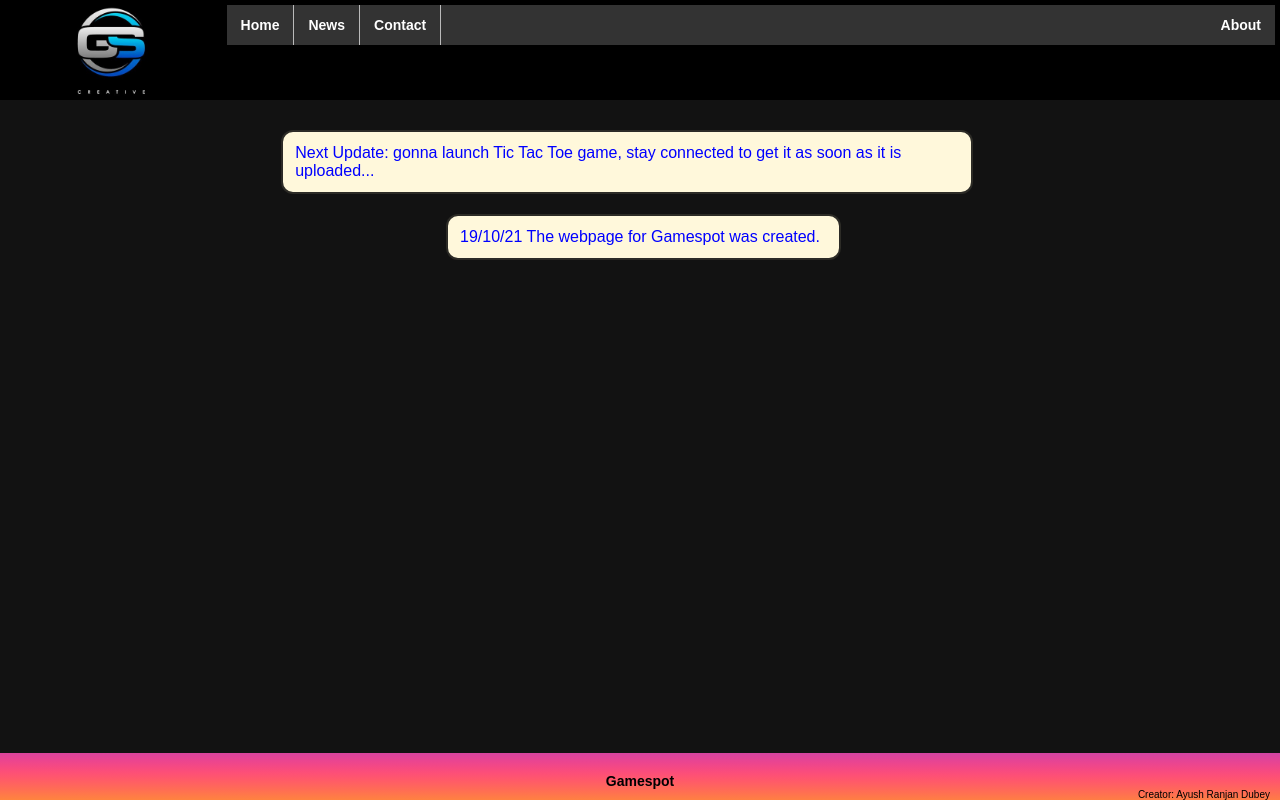
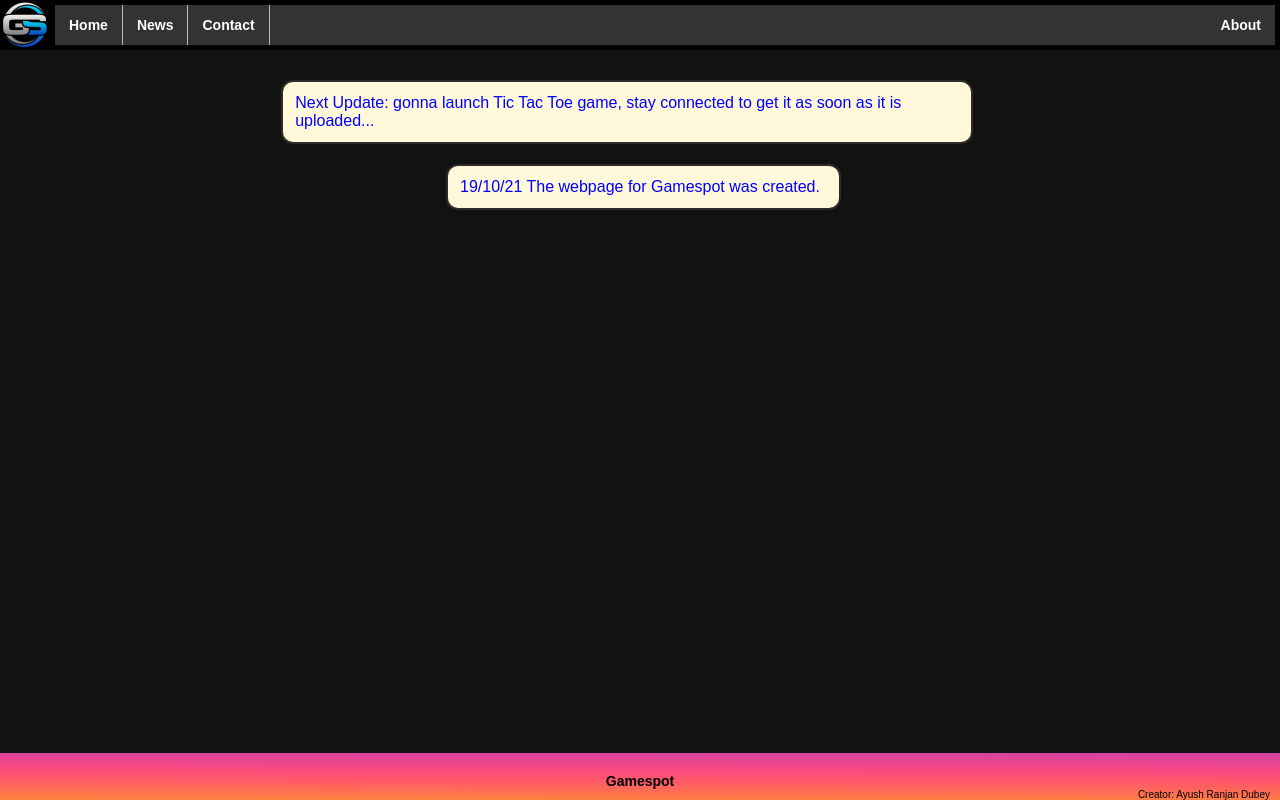
Before and after one commit to geekard/Gamespot-MinorProject, a plain HTML site: page news.html in a window 1280 px wide. Drawn offline with Linux system fonts and the light colour scheme.

Commit message:
Update news.html

```diff
--- a/news.html
+++ b/news.html
@@ -14,10 +14,10 @@
     <div class="header">
       <div class="cover">
         <img
-          src="./images/GS1.jpg"
+          src="./images/GS_logo.jpg"
           alt="Cover Image"
           title="Gamespot Cover"
-          height="100vh"
+          height="50vh"
         />
       </div>
 
```
